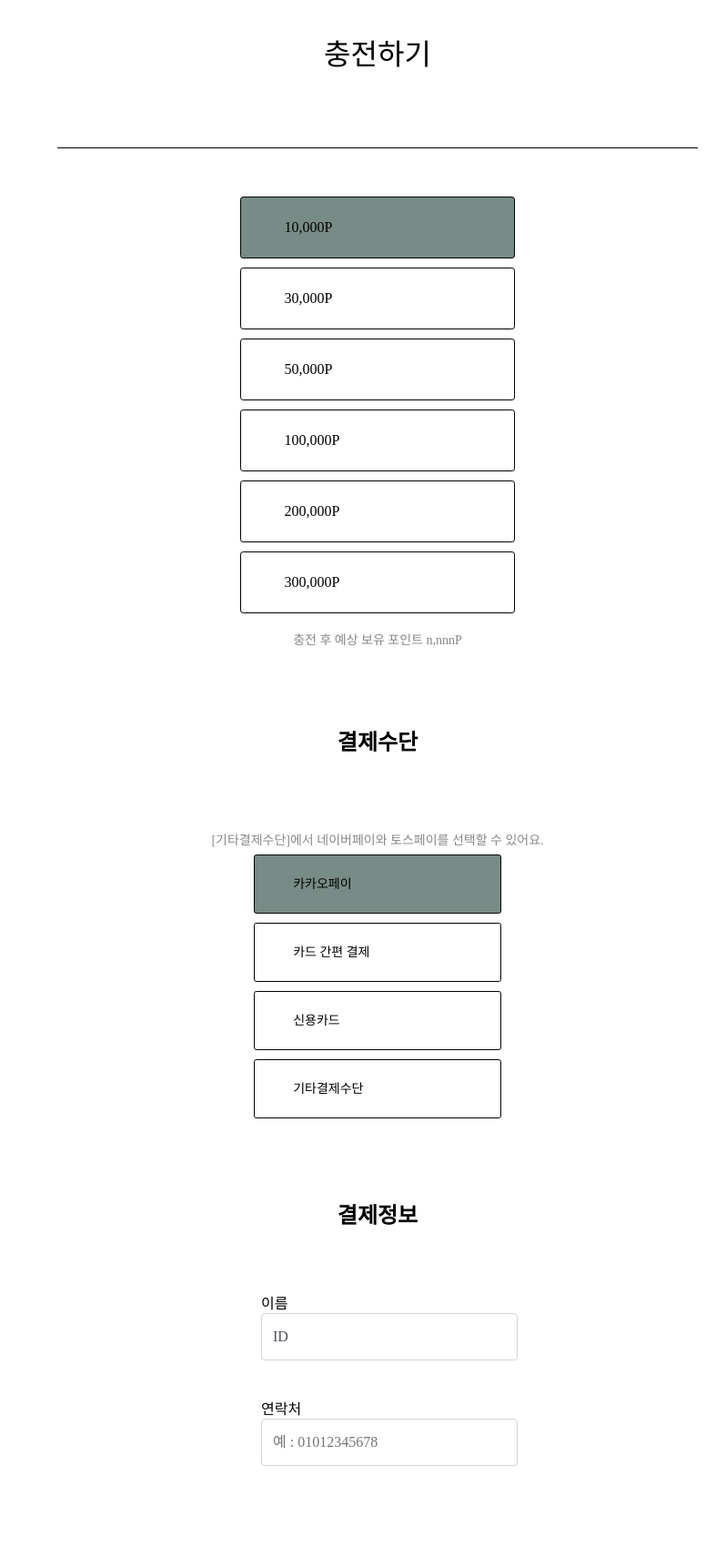
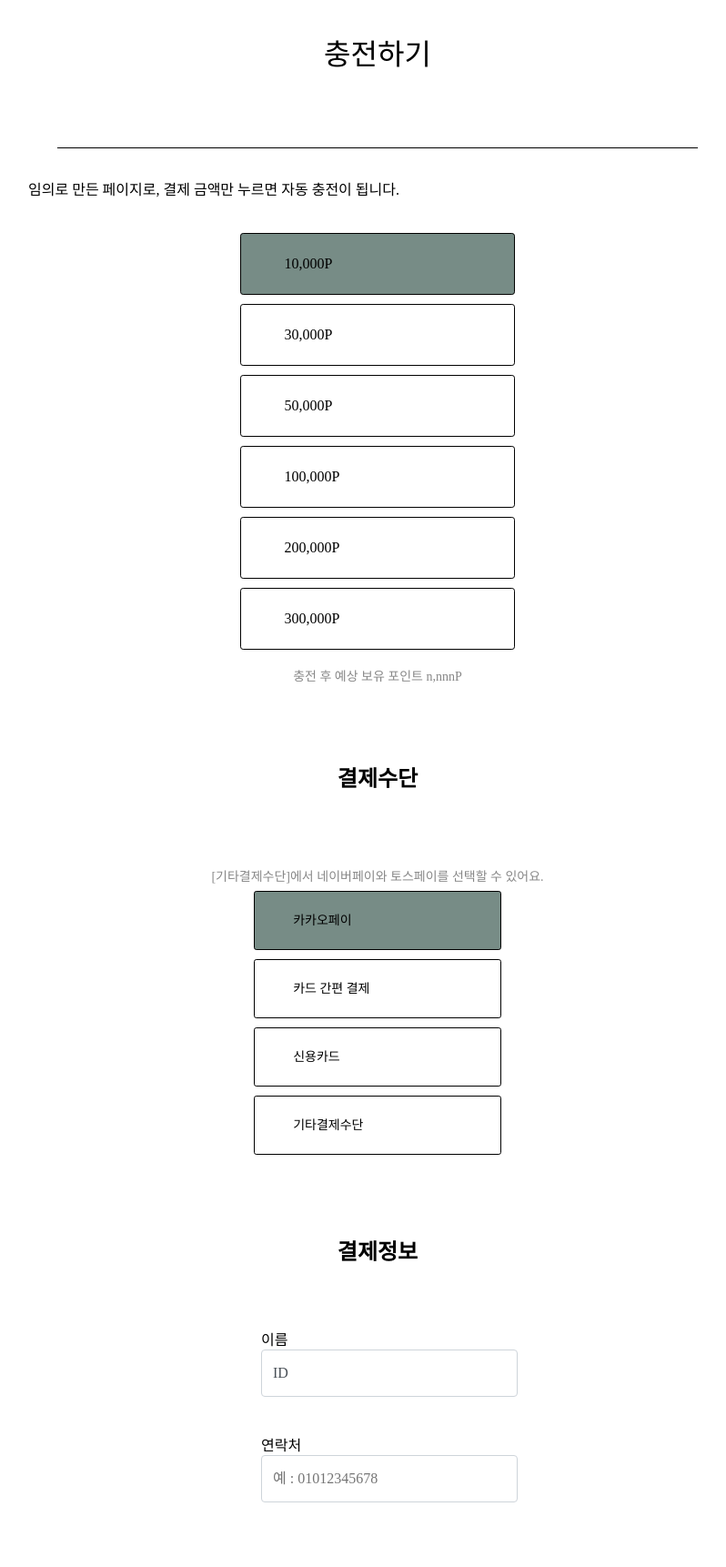
Before and after one commit to 5HapZizol/daliy-Atelier, a PHP site: page /HTML/charge.php in a window 1280 px wide. Shown: the part 198-1920 px from the top of the page at 91% size, without its empty margins (225-1023 px from the left). Run offline with PHP 8.4, Linux system fonts and the light colour scheme; some web fonts are replaced.

Commit message:
css 표기 오류/DB 표기 오류 수정

```diff
--- a/HTML/Footer.html
+++ b/HTML/Footer.html
@@ -1,7 +1,7 @@
 <!DOCTYPE html>
 <html lang="en">
 <head>
-  <link rel="stylesheet" href="../css/footer.css">
+  <link rel="stylesheet" href="../css/Footer.css">
 </head>
 <body>
           <div class="footer-Left">
--- a/HTML/My_page_writer.php
+++ b/HTML/My_page_writer.php
@@ -11,7 +11,7 @@
 <?php
       include("Header.php");
       $user_id = $_SESSION['user'];
-      $sql = "SELECT * FROM USER where userid = '$user_id'";
+      $sql = "SELECT * FROM user where userid = '$user_id'";
       $result = mysqli_query($conn, $sql);
       $user = mysqli_fetch_array($result);
     ?>
--- a/HTML/Q_list.php
+++ b/HTML/Q_list.php
@@ -10,7 +10,7 @@
     $items_per_page = 10; // 한 페이지당 보여줄 항목 수
 
     // 전체 항목 수 가져오기
-    $sql_total = "SELECT COUNT(*) AS total FROM Q_write";
+    $sql_total = "SELECT COUNT(*) AS total FROM q_write";
     $result_total = mysqli_query($conn, $sql_total);
     $total_items = mysqli_fetch_assoc($result_total)['total'];
 
@@ -19,7 +19,7 @@
 
     // 현재 페이지에 맞는 데이터 가져오기
     $offset = ($current_page - 1) * $items_per_page;
-    $sql = "SELECT Q_write_id, Q_write_select, Q_write_title, DATE_FORMAT(Q_write_time, '%y-%m-%d') AS Q_write_time, user_id FROM Q_write ORDER BY Q_write_id DESC LIMIT $offset, $items_per_page";
+    $sql = "SELECT Q_write_id, Q_write_select, Q_write_title, DATE_FORMAT(Q_write_time, '%y-%m-%d') AS Q_write_time, user_id FROM q_write ORDER BY Q_write_id DESC LIMIT $offset, $items_per_page";
     $result = mysqli_query($conn, $sql);
 ?>
 
--- a/HTML/charge.php
+++ b/HTML/charge.php
@@ -19,6 +19,7 @@
       <span class="page_name">충전하기</span>
       <br>
       <hr class="hr_1">
+      <p>임의로 만든 페이지로, 결제 금액만 누르면 자동 충전이 됩니다.</p>
     </div>
  <!--충전하기-->
     <form action = "charge_process.php" method = "post" id="charge_form">
@@ -109,7 +110,7 @@
             </div>
             <div class = "last_container">
                 <div class = "pay-button" onClick="document.forms['charge_form'].submit();">
-                        <a href="" style = "text-decoration : none; color: black;">결제하기</a>
+                        <a style = "text-decoration : none; color: black;">결제하기</a>
                 </div>
             </div>
         </div>
--- a/HTML/choice_art.php
+++ b/HTML/choice_art.php
@@ -152,6 +152,7 @@
             <span class="page_name_1">찜 작품</span>
             <p class="page_path_1">마이페이지 > 찜 작품</p>
             <br>
+            <p>미구현 페이지</p>
             <hr class="hr_1_1">
         </div>
         <div class="pick_btn">
--- a/HTML/event.php
+++ b/HTML/event.php
@@ -4,7 +4,7 @@
         <meta charset="UTF-8">
         <meta http-equiv="X-UA-Compatible" content="IE=edge">
         <meta name="viewport" content="width=device-width, initial-scale=1.0">
-        <link rel="stylesheet" href="..\CSS\event.css">
+        <link rel="stylesheet" href="../css/event.css">
         <script src="//code.jquery.com/jquery-latest.js"></script>
         <title>이벤트 안내</title>
     </head>
```
